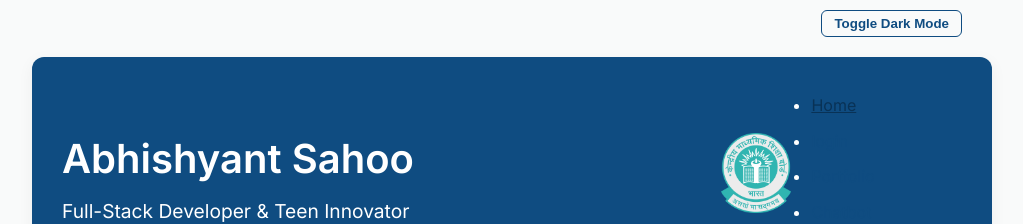
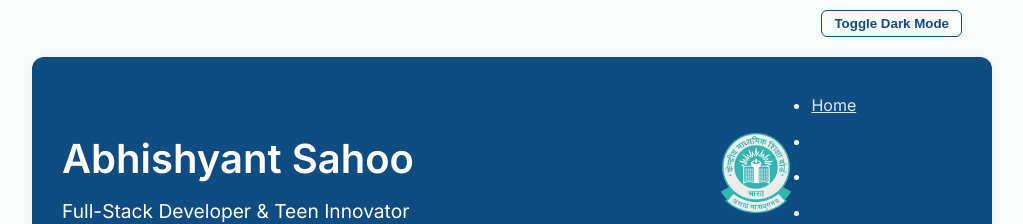
Before and after one commit to silver-sand/HeritaGo, a plain HTML site: page portfolio.html in a window 1280 px wide. In both pictures the pointer is over the link "Home". Shown: the top 224 px of the page, without its empty margins (128-1151 px from the left). Drawn offline with Linux system fonts and the light colour scheme.

Commit message:
Update portfolio.html

```diff
--- a/portfolio.html
+++ b/portfolio.html
@@ -93,7 +93,7 @@
 
     a:hover {
       text-decoration: underline;
-      color: #093256;
+      color: #dce8f3;
     }
 
     .toggle-dark {
```
